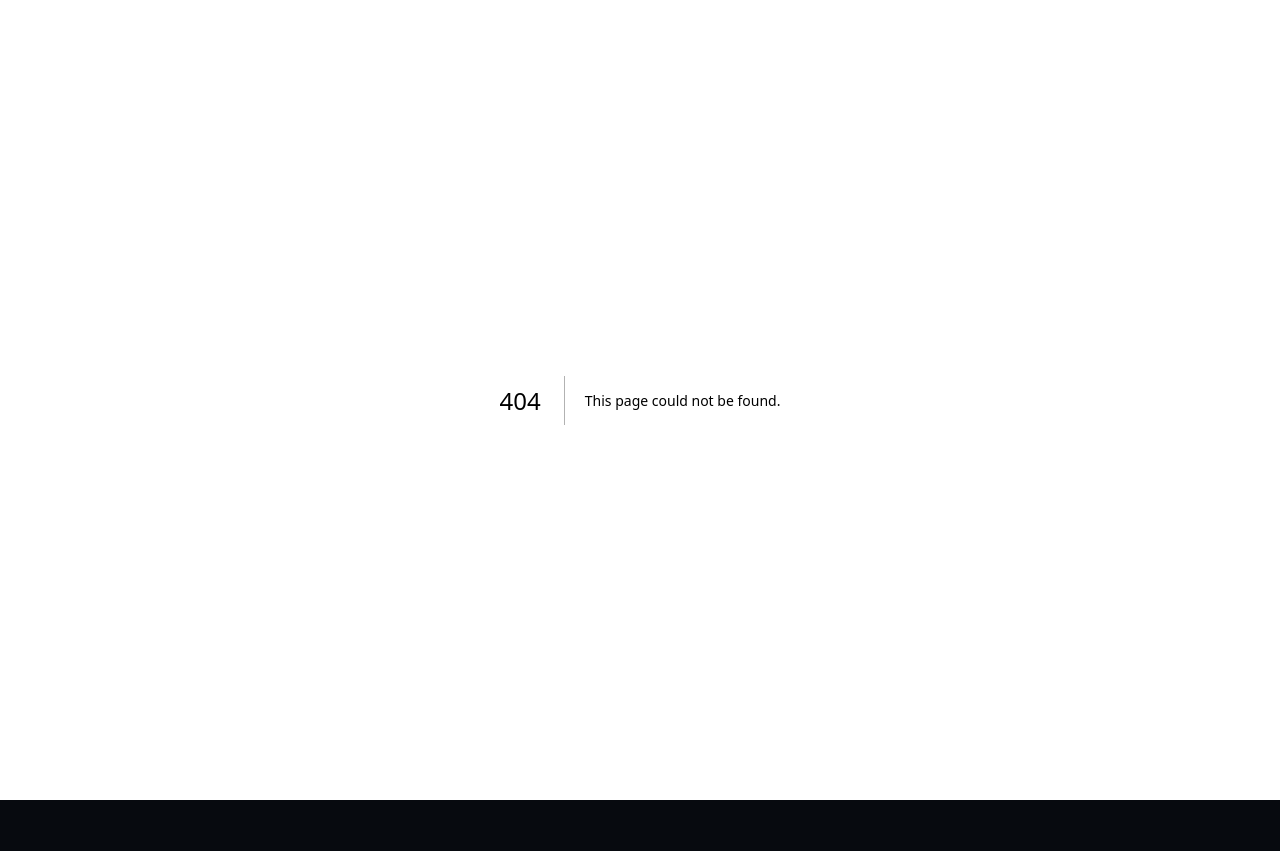
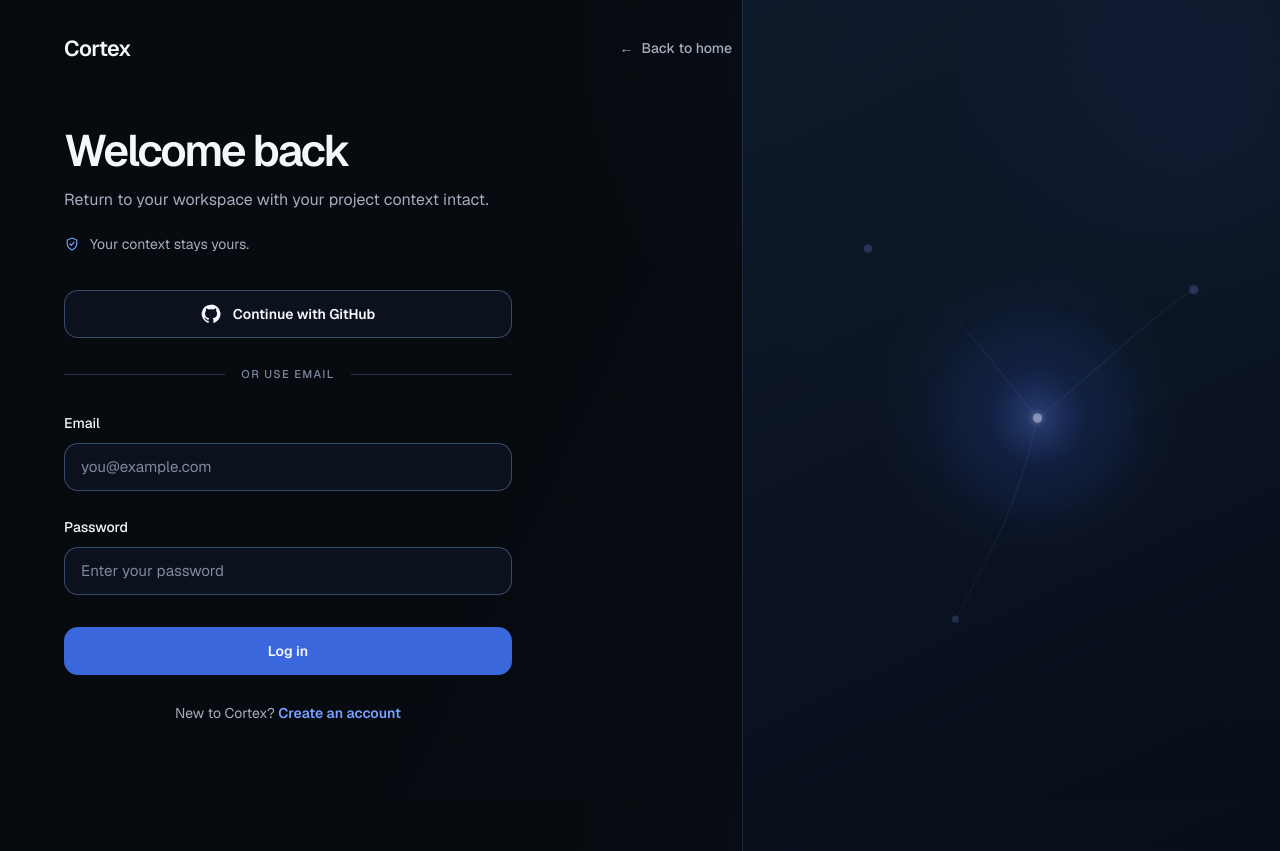
Before and after one commit to AshwathSingh/cortex, a Next.js app in the folder apps/web/: page /login in a window 1280 px wide. Before the commit this address had no page. Before the commit the page ends 800 px from the top, so only its background shows below. Built offline with nearby package versions, Linux system fonts and the light colour scheme.

Commit message:
Add login flow and refine landing navigation

```diff
--- a/apps/web/src/app/globals.css
+++ b/apps/web/src/app/globals.css
@@ -93,7 +93,7 @@
     justify-content: flex-start;
     padding-left: calc(
       max(0px, (100vw - var(--cortex-content-width)) / 2) +
-        var(--cortex-page-gutter) + 0.5rem
+        var(--cortex-page-gutter)
     );
     padding-right: 3rem;
   }
--- /dev/null
+++ b/apps/web/src/app/login/page.tsx
@@ -0,0 +1,17 @@
+import type { Metadata } from "next";
+
+import { AuthShell } from "@/components/auth/auth-shell";
+import { LoginForm } from "@/components/auth/login-form";
+
+export const metadata: Metadata = {
+  title: "Log in | Cortex",
+  description: "Return to your Cortex workspace and project memory.",
+};
+
+export default function LoginPage() {
+  return (
+    <AuthShell>
+      <LoginForm />
+    </AuthShell>
+  );
+}
--- a/apps/web/src/app/page.tsx
+++ b/apps/web/src/app/page.tsx
@@ -10,9 +10,9 @@
       <section
         id="product"
         aria-labelledby="hero-title"
-        className="mx-auto grid max-w-[var(--cortex-content-width)] gap-16 px-[var(--cortex-page-gutter)] pb-24 pt-16 sm:pt-20 lg:grid-cols-[minmax(0,1.08fr)_minmax(26rem,0.92fr)] lg:pt-24"
+        className="mx-auto grid max-w-[var(--cortex-content-width)] gap-16 px-[var(--cortex-page-gutter)] pb-24 pt-16 sm:pt-20 lg:grid-cols-[minmax(0,1.08fr)_minmax(26rem,0.92fr)] lg:items-stretch lg:pt-24"
       >
-        <div>
+        <div className="flex h-full flex-col">
           <HeroIntro />
           <HeroPrinciples />
         </div>
--- a/apps/web/src/components/auth/auth-shell.tsx
+++ b/apps/web/src/components/auth/auth-shell.tsx
@@ -15,8 +15,8 @@
   return (
     <main className="min-h-screen">
       <div className="relative min-h-screen w-full">
-        <header className="absolute inset-x-0 top-0 z-20 mx-auto max-w-[var(--cortex-content-width)] px-[var(--cortex-page-gutter)] pt-5 sm:pt-6">
-          <nav className="-mx-5 flex h-[4.5rem] items-center justify-between gap-4 px-4 sm:px-7 lg:w-[calc(58%+1.25rem)]">
+        <header className="absolute inset-x-0 top-0 z-20 mx-auto max-w-[var(--cortex-content-width)] px-[var(--cortex-page-gutter)] pt-3 sm:pt-4">
+          <nav className="flex h-16 items-center justify-between gap-4 lg:w-[58%]">
             <Link
               href="/"
               aria-label="Cortex home"
--- /dev/null
+++ b/apps/web/src/components/auth/login-form.tsx
@@ -0,0 +1,104 @@
+"use client";
+
+import Link from "next/link";
+import type { FormEvent } from "react";
+
+const fieldClassName =
+  "mt-2 h-12 w-full rounded-control border border-border/60 bg-surface/70 px-4 text-[0.95rem] text-foreground outline-none transition placeholder:text-subtle hover:border-border focus:border-accent-bright focus:ring-2 focus:ring-accent-bright/20";
+
+export function LoginForm() {
+  function preventPrototypeSubmission(event: FormEvent<HTMLFormElement>) {
+    event.preventDefault();
+  }
+
+  return (
+    <section aria-labelledby="login-form-heading" className="w-full max-w-[28rem]">
+      <h1
+        id="login-form-heading"
+        className="text-[clamp(2.25rem,4vw,2.75rem)] font-semibold leading-[1.05] tracking-[-0.05em] text-foreground"
+      >
+        Welcome back
+      </h1>
+      <p className="mt-3 text-base leading-7 text-muted">
+        Return to your workspace with your project context intact.
+      </p>
+
+      <p className="mt-5 flex items-center gap-2.5 text-sm text-muted">
+        <svg aria-hidden="true" viewBox="0 0 20 20" className="size-4 shrink-0 text-accent-bright" fill="none">
+          <path d="M10 2.5 16 5v4.5c0 3.7-2.4 6.4-6 8-3.6-1.6-6-4.3-6-8V5z" stroke="currentColor" strokeWidth="1.4" />
+          <path d="m7.4 10 1.7 1.7 3.7-4" stroke="currentColor" strokeLinecap="round" strokeLinejoin="round" strokeWidth="1.4" />
+        </svg>
+        Your context stays yours.
+      </p>
+
+      <button
+        type="button"
+        className="mt-9 flex min-h-12 w-full items-center justify-center gap-3 rounded-control border border-border/60 bg-surface/70 px-5 text-sm font-semibold text-foreground transition-colors hover:border-border hover:bg-surface-raised"
+      >
+        <svg aria-hidden="true" viewBox="0 0 24 24" className="size-5 fill-current">
+          <path d="M12 .75a11.25 11.25 0 0 0-3.56 21.92c.56.1.77-.24.77-.54v-2.1c-3.14.68-3.8-1.33-3.8-1.33-.51-1.3-1.25-1.65-1.25-1.65-1.03-.7.08-.69.08-.69 1.13.08 1.73 1.16 1.73 1.16 1.01 1.73 2.65 1.23 3.3.94.1-.73.39-1.23.72-1.51-2.5-.29-5.13-1.25-5.13-5.56 0-1.23.44-2.23 1.16-3.02-.12-.28-.5-1.43.11-2.98 0 0 .95-.3 3.1 1.15a10.7 10.7 0 0 1 5.64 0c2.15-1.46 3.1-1.15 3.1-1.15.61 1.55.23 2.7.11 2.98.72.79 1.16 1.79 1.16 3.02 0 4.32-2.64 5.26-5.15 5.55.4.35.76 1.04.76 2.1v3.12c0 .3.2.65.78.54A11.25 11.25 0 0 0 12 .75Z" />
+        </svg>
+        Continue with GitHub
+      </button>
+
+      <div className="my-7 flex items-center gap-4" aria-hidden="true">
+        <span className="h-px flex-1 bg-border/40" />
+        <span className="text-[0.7rem] font-medium uppercase tracking-[0.12em] text-subtle">
+          or use email
+        </span>
+        <span className="h-px flex-1 bg-border/40" />
+      </div>
+
+      <form onSubmit={preventPrototypeSubmission}>
+        <fieldset className="space-y-6">
+          <legend className="sr-only">Login details</legend>
+
+          <div>
+            <label htmlFor="login-email" className="text-sm font-medium text-foreground">
+              Email
+            </label>
+            <input
+              id="login-email"
+              name="email"
+              type="email"
+              inputMode="email"
+              autoComplete="email"
+              placeholder="you@example.com"
+              required
+              className={fieldClassName}
+            />
+          </div>
+
+          <div>
+            <label htmlFor="login-password" className="text-sm font-medium text-foreground">
+              Password
+            </label>
+            <input
+              id="login-password"
+              name="password"
+              type="password"
+              autoComplete="current-password"
+              placeholder="Enter your password"
+              required
+              className={fieldClassName}
+            />
+          </div>
+        </fieldset>
+
+        <button
+          type="submit"
+          className="mt-8 flex min-h-12 w-full items-center justify-center rounded-control bg-accent px-5 text-sm font-semibold text-foreground transition-colors hover:bg-accent-hover"
+        >
+          Log in
+        </button>
+      </form>
+
+      <p className="mt-7 text-center text-sm text-muted">
+        New to Cortex?{" "}
+        <Link href="/signup" className="font-semibold text-accent-bright transition-colors hover:text-foreground">
+          Create an account
+        </Link>
+      </p>
+    </section>
+  );
+}
--- a/apps/web/src/components/marketing/decision-preview.tsx
+++ b/apps/web/src/components/marketing/decision-preview.tsx
@@ -8,7 +8,7 @@
     return (
         <aside
             aria-labelledby="decision-preview-title"
-            className="w-full max-w-[34rem] justify-self-end lg:-mt-8"
+            className="flex h-full w-full max-w-[34rem] flex-col justify-self-end"
         >
             <article className="rounded-[1.75rem] border border-border/60 bg-[linear-gradient(145deg,rgb(18_29_46/96%),rgb(10_17_29/94%))] p-7 shadow-[0_28px_80px_rgb(0_0_0/24%)] backdrop-blur-xl sm:p-9">
                 <header className="flex items-center justify-between gap-4">
@@ -110,7 +110,7 @@
 
                 <footer className="mt-7 flex justify-end border-t border-border/40 pt-4">
                     <Link
-                        href="/graph"
+                        href="/signup"
                         className="flex min-h-11 items-center gap-2 rounded-md text-sm font-semibold text-foreground transition-colors hover:text-accent-bright"
                     >
                         View in graph
@@ -132,8 +132,8 @@
                 </footer>
 
                 <Link
-                    href="/chat"
-                    aria-label="Open Cortex chat to ask a follow-up question"
+                    href="/signup"
+                    aria-label="Create an account to ask a follow-up question"
                     className="mt-5 flex min-h-12 items-center justify-between gap-4 rounded-control border border-border/60 bg-background/55 py-2 pl-4 pr-2 text-sm font-medium text-subtle transition-colors hover:border-border hover:bg-background/75 hover:text-foreground"
                 >
                     <span>Ask a follow-up…</span>
@@ -146,12 +146,12 @@
                 </Link>
             </article>
 
-            <div className="mt-6 flex flex-wrap items-center gap-x-7 gap-y-4 px-2 sm:px-3">
+            <div className="mt-auto flex flex-wrap items-center gap-x-7 gap-y-4 px-2 pt-6 sm:px-3">
                 <Link
                     href="/signup"
                     className="flex min-h-12 min-w-44 items-center justify-center rounded-control bg-accent px-6 text-sm font-semibold text-foreground transition-colors hover:bg-accent-hover"
                 >
-                    Try Cortex
+                    Ask Cortex
                 </Link>
                 <Link
                     href="#how-it-works"
--- a/apps/web/src/components/marketing/hero-principles.tsx
+++ b/apps/web/src/components/marketing/hero-principles.tsx
@@ -19,7 +19,7 @@
  */
 export function HeroPrinciples() {
   return (
-    <dl className="mt-12 grid max-w-[42rem] gap-7 border-t border-border/40 pt-7 sm:grid-cols-3 sm:gap-6 lg:mt-14">
+    <dl className="mt-12 grid max-w-[42rem] gap-7 border-t border-border/40 pt-7 sm:grid-cols-3 sm:gap-6 lg:mt-auto">
       {principles.map((principle) => (
         <div key={principle.title}>
           <dt className="text-sm font-semibold text-foreground">
--- a/apps/web/src/components/marketing/site-header.tsx
+++ b/apps/web/src/components/marketing/site-header.tsx
@@ -12,10 +12,10 @@
  */
 export function SiteHeader() {
   return (
-    <header className="mx-auto max-w-[var(--cortex-content-width)] px-[var(--cortex-page-gutter)] pt-5 sm:pt-6">
+    <header className="mx-auto max-w-[var(--cortex-content-width)] px-[var(--cortex-page-gutter)] pt-3 sm:pt-4">
       <nav
         aria-label="Primary navigation"
-        className="-mx-5 flex h-[4.5rem] w-[calc(100%+2.5rem)] items-center justify-between gap-4 rounded-[1.25rem] border border-border bg-surface/90 px-4 shadow-[0_18px_60px_rgb(0_0_0/18%)] backdrop-blur-xl sm:px-7"
+        className="grid h-16 grid-cols-[auto_1fr] items-center gap-5 border-b border-border/30 lg:grid-cols-[1fr_auto_1fr]"
       >
         <Link
           href="/"
@@ -25,7 +25,7 @@
           Cortex
         </Link>
 
-        <div className="ml-auto hidden items-center gap-1 lg:flex">
+        <div className="hidden items-center justify-center gap-1 lg:flex">
           {primaryLinks.map((link) => (
             <Link
               key={link.href}
@@ -37,24 +37,19 @@
           ))}
         </div>
 
-        <div className="flex items-center gap-3">
+        <div className="ml-auto flex items-center gap-2 sm:gap-3 lg:ml-0 lg:justify-self-end">
           <Link
             href="/login"
-            className="hidden min-h-11 items-center justify-center rounded-control border border-border px-5 text-[0.95rem] font-medium text-foreground transition-colors hover:bg-surface-raised md:flex"
+            className="flex min-h-11 items-center justify-center rounded-md px-2 text-sm font-medium text-muted transition-colors hover:text-foreground sm:px-4 sm:text-[0.95rem]"
           >
             Log in
           </Link>
           <Link
             href="/signup"
-            aria-label="Start building memory"
-            className="flex min-h-11 items-center justify-center rounded-control bg-accent px-5 text-[0.95rem] font-semibold text-foreground transition-colors hover:bg-accent-hover sm:px-6"
+            aria-label="Ask Cortex"
+            className="flex min-h-11 items-center justify-center rounded-control bg-accent px-4 text-sm font-semibold text-foreground transition-colors hover:bg-accent-hover sm:px-5 sm:text-[0.95rem]"
           >
-            <span aria-hidden="true" className="sm:hidden">
-              Start
-            </span>
-            <span aria-hidden="true" className="hidden sm:inline">
-              Start building memory
-            </span>
+            Ask Cortex
           </Link>
         </div>
       </nav>
```
